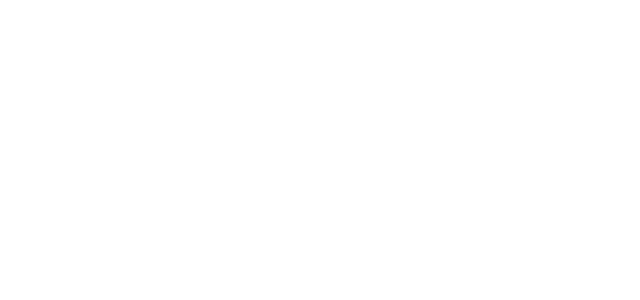
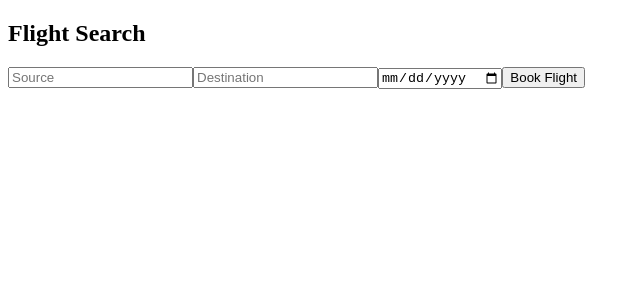
Before and after one commit to acciojob/phoenix-airlines-sowndarya1208-pixel, a React app: page / in a window 1280 px wide. Shown: the top 300 px of the page, without its empty margins (0-640 px from the left). Built offline with nearby package versions, Linux system fonts and the light colour scheme.

Commit message:
Update App.js

```diff
--- a/src/components/App.js
+++ b/src/components/App.js
@@ -1,13 +1,67 @@
-
-import React from "react";
-import './../styles/App.css';
+import React, { useState } from "react";
+import "../styles/App.css";
 
 const App = () => {
+
+  const [page, setPage] = useState("search");
+
   return (
     <div>
-        {/* Do not remove the main div */}
+
+      {/* Flight Search Page */}
+      {page === "search" && (
+        <div>
+
+          <h2>Flight Search</h2>
+
+          <input type="text" placeholder="Source" />
+          <input type="text" placeholder="Destination" />
+          <input type="date" />
+
+          <button
+            className="book-flight"
+            onClick={() => setPage("booking")}
+          >
+            Book Flight
+          </button>
+
+        </div>
+      )}
+
+      {/* Flight Booking Page */}
+      {page === "booking" && (
+        <div>
+
+          <h2>Passenger Details</h2>
+
+          <input type="text" placeholder="Name" />
+          <input type="text" placeholder="Email" />
+          <input type="text" placeholder="Phone" />
+
+          <button onClick={() => setPage("confirm")}>
+            Confirm Booking
+          </button>
+
+        </div>
+      )}
+
+      {/* Confirmation Page */}
+      {page === "confirm" && (
+        <div>
+
+          <h2>Booking Confirmed</h2>
+
+          <p>Your flight ticket has been booked successfully.</p>
+
+          <button onClick={() => setPage("search")}>
+            Go Home
+          </button>
+
+        </div>
+      )}
+
     </div>
-  )
-}
+  );
+};
 
-export default App
+export default App;
```
